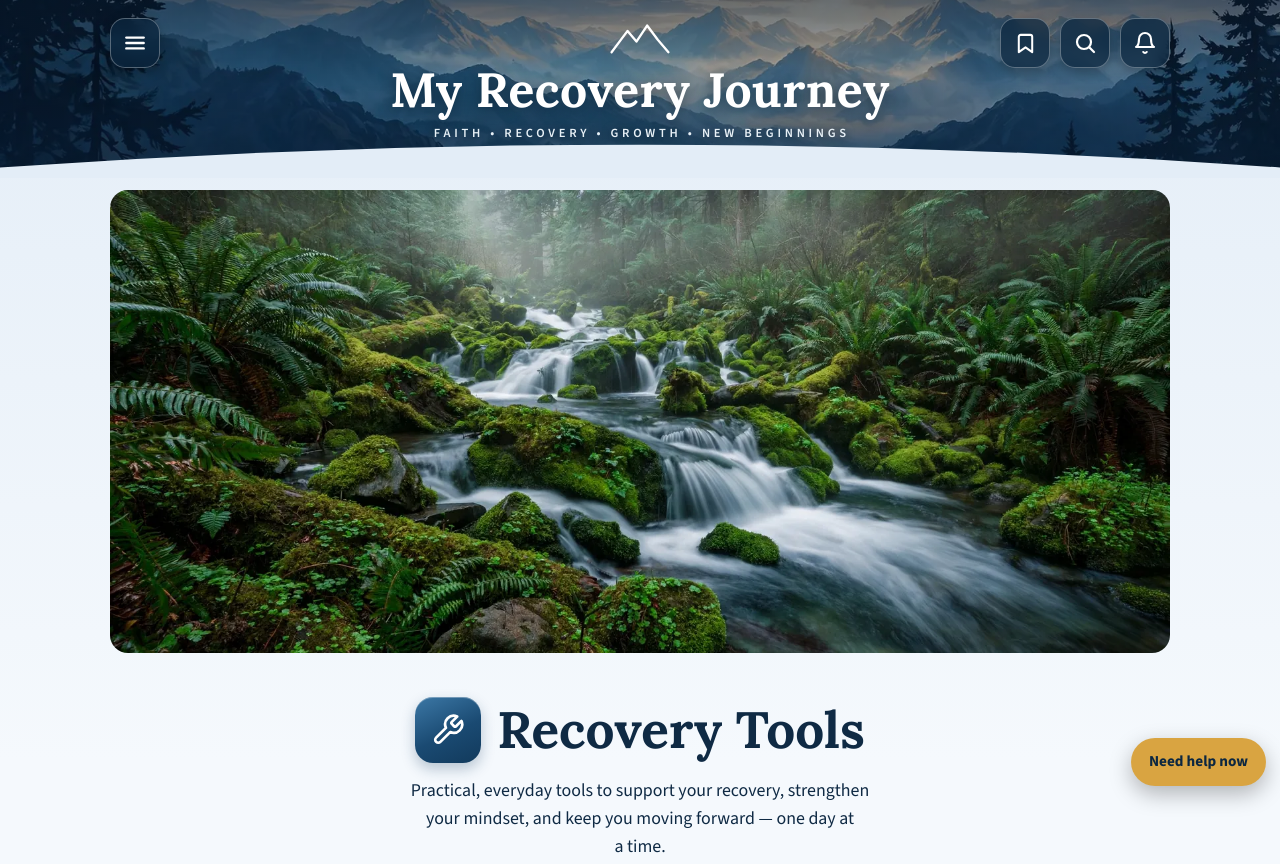
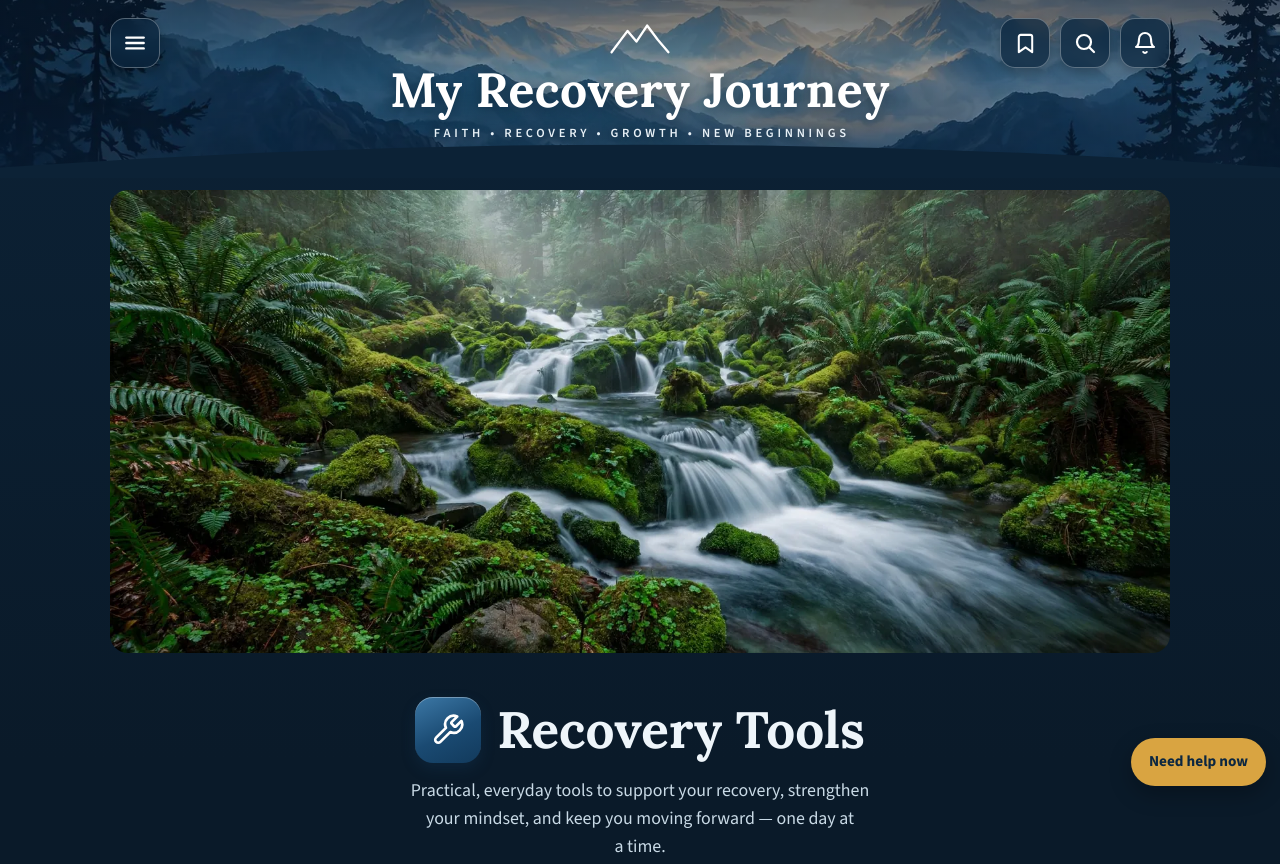
Before and after one commit to stgnov05/my-recovery-journey, a plain HTML site: page gratitude.html in a window 1280 px wide. Shown: the top 864 px of the page. Drawn offline with nearby package versions, Linux system fonts and the light colour scheme; no server answers.

Commit message:
Dark mode is now the default (saved light choice still honored)

```diff
--- a/gratitude.html
+++ b/gratitude.html
@@ -1,7 +1,7 @@
 <!doctype html>
 <html lang="en">
 <head>
-<script>try{var t=localStorage.getItem("mrj-theme");document.documentElement.setAttribute("data-theme",t==="dark"?"dark":"light");}catch(e){document.documentElement.setAttribute("data-theme","light");}</script>
+<script>try{var t=localStorage.getItem("mrj-theme");document.documentElement.setAttribute("data-theme",t==="light"?"light":"dark");}catch(e){document.documentElement.setAttribute("data-theme","dark");}</script>
 <meta charset="utf-8" />
 <meta name="viewport" content="width=device-width, initial-scale=1, viewport-fit=cover" />
 <meta name="color-scheme" content="light dark" />
```
Also changed, not shown: grounding.html (+1 -1 lines), index.html (+1 -1 lines), milestones.html (+1 -1 lines), next-step.html (+1 -1 lines), paths.html (+1 -1 lines).
